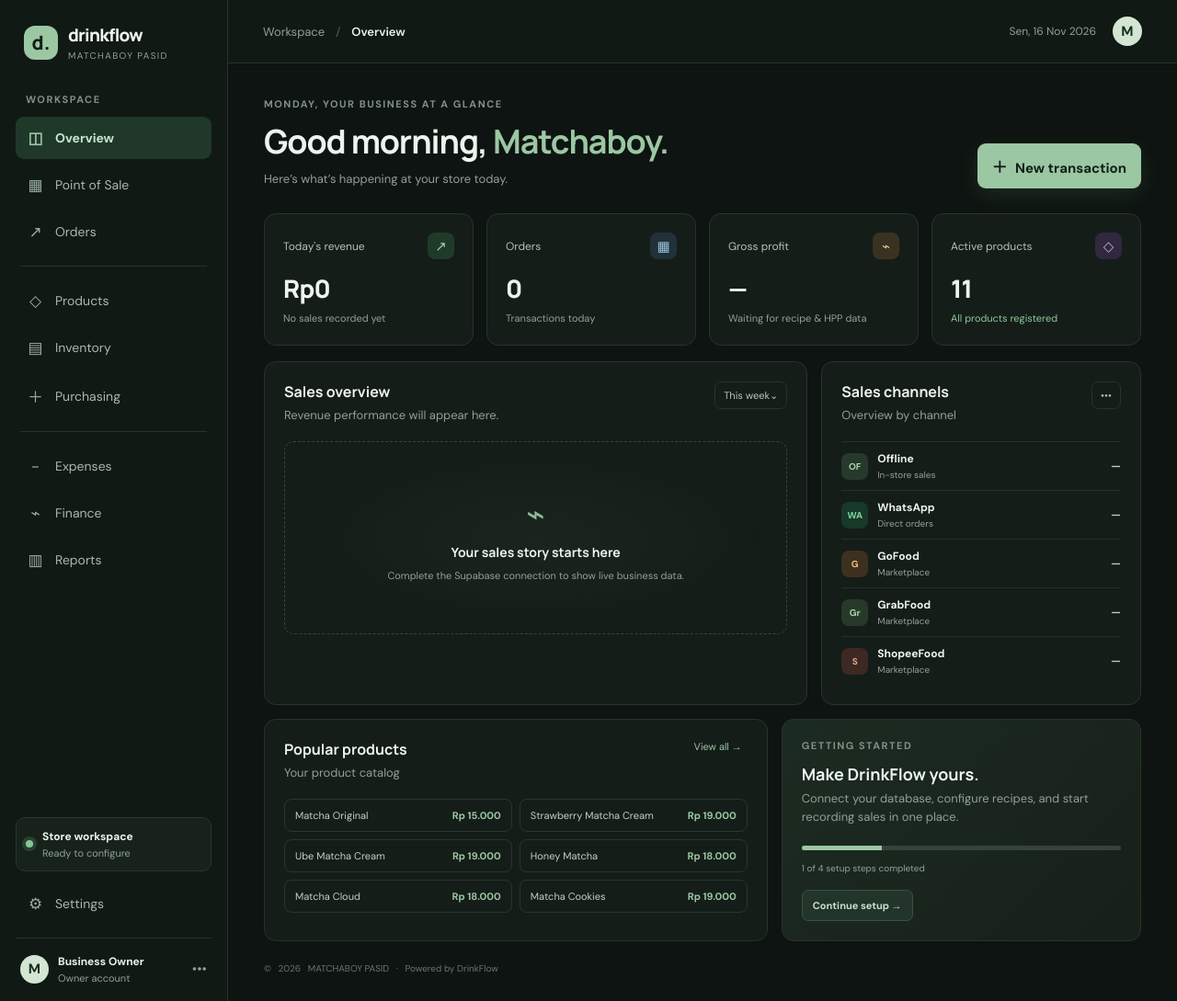
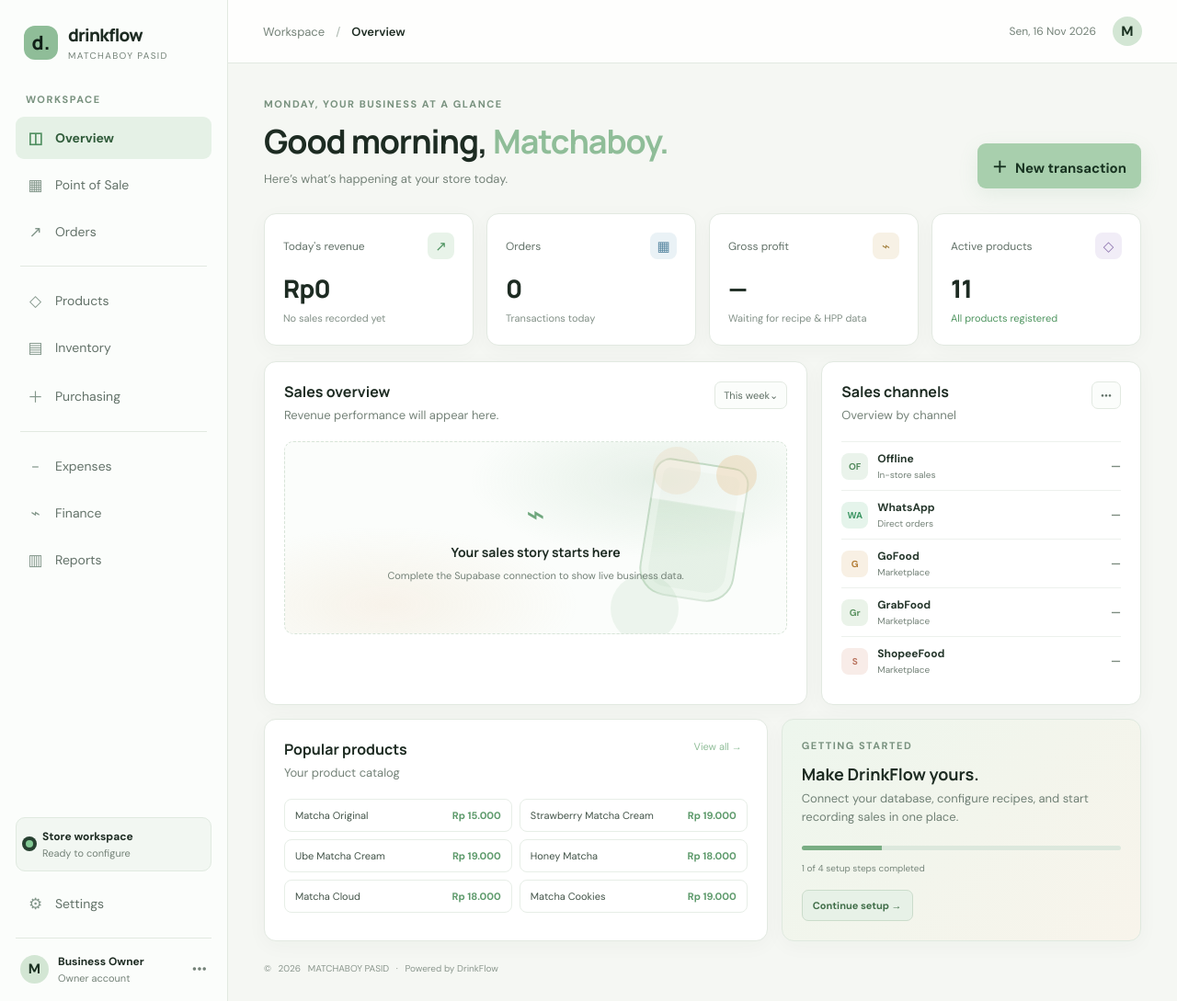
Before and after one commit to azihab9/drinkflow, a plain HTML site: page index.html in a window 1280 px wide. Shown: the whole page at 92% size. Drawn offline with Linux system fonts and the light colour scheme.

Commit message:
Switch DrinkFlow to light theme with abstract drink accents

```diff
--- a/assets/css/app.css
+++ b/assets/css/app.css
@@ -42,3 +42,61 @@ footer{font-size:10px}
   .metric-card>strong{font-size:23px}
   .panel-heading h2{font-size:16px}
 }
+
+
+/* Light editorial theme with abstract beverage artwork */
+:root{--bg:#f5f7f3;--surface:#ffffff;--surface-2:#f0f5ef;--line:#e2e9e1;--text:#1d2b22;--muted:#748278;--green:#8fbd98;--green-strong:#5f9b6e;--green-soft:#e5f1e6;--white:#fff;--shadow:0 16px 45px rgba(35,63,42,.08)}
+body{background:var(--bg);color:var(--text)}
+.sidebar{background:#fbfdfb;border-color:var(--line)}
+.brand{color:var(--text)}
+.workspace-label,.eyebrow{color:#78917e}
+.nav-link{color:#637269}
+.nav-link:hover{background:#f0f5f0;color:#203529}
+.nav-link.active{background:#e5f1e6;color:#315c3b}
+.nav-icon{color:#82968a}
+.nav-link.active .nav-icon{color:#4f8e60}
+.nav-divider{background:var(--line)}
+.store-status{background:#f2f7f2;border-color:#e0eae0}
+.store-status small,.user-mini small{color:var(--muted)}
+.user-mini{border-color:var(--line)}
+.topbar{background:rgba(255,255,255,.88);border-color:var(--line)}
+.breadcrumb{color:var(--muted)}
+.breadcrumb i{color:#aab6ad}
+.breadcrumb b{color:var(--text)}
+.date-chip{color:var(--muted)}
+.metric-card,.panel{background:#fff;border-color:var(--line);box-shadow:0 5px 22px rgba(36,62,42,.035)}
+.metric-top{color:#637269}
+.metric-icon.green{background:#e8f3e9;color:#4d9360}
+.metric-icon.blue{background:#eaf2f6;color:#5686a0}
+.metric-icon.amber{background:#f7f1e5;color:#a88748}
+.metric-icon.violet{background:#f1edf7;color:#8c73ae}
+.muted{color:#829087}
+.positive{color:#4f9560}
+.select-label,.panel-menu{color:#607066;border-color:var(--line);background:#fbfdfb}
+.chart-empty{border-color:#d7e4d8;background:radial-gradient(ellipse at 75% 20%,rgba(143,189,152,.20),transparent 36%),radial-gradient(ellipse at 20% 85%,rgba(226,190,143,.16),transparent 34%),#fbfdfb;position:relative;overflow:hidden}
+.chart-empty:before{content:"";position:absolute;width:100px;height:145px;right:9%;top:22px;border:2px solid rgba(111,158,119,.23);border-radius:18px 18px 30px 30px;transform:rotate(9deg);background:linear-gradient(180deg,rgba(255,255,255,.2) 0 30%,rgba(153,199,157,.22) 31% 100%);box-shadow:inset 0 0 0 8px rgba(255,255,255,.28)}
+.chart-empty:after{content:"";position:absolute;width:44px;height:44px;right:6%;top:14px;border-radius:50%;background:rgba(231,192,145,.34);box-shadow:-100px 145px 0 15px rgba(156,197,160,.16),-65px -5px 0 4px rgba(230,193,148,.2)}
+.chart-empty>*{position:relative;z-index:1}
+.chart-symbol{color:#6fa77d}
+.chart-empty b{color:var(--text)}
+.channel-row{border-color:#edf1ed}
+.channel-row b{color:#26372c}
+.channel-row>strong{color:#7d8c80}
+.offline{background:#eaf3eb;color:#548b5f}
+.whatsapp{background:#e5f4eb;color:#3b9562}
+.gofood{background:#f8f0e4;color:#b27d36}
+.grab{background:#eaf3e9;color:#5b9361}
+.shopee{background:#f8ece8;color:#ba745f}
+.product-item{border-color:#e7eee7;color:#425348}
+.product-item span:last-child{color:#5d9a6b}
+.getting-started{background:linear-gradient(135deg,#edf6ed,#f8f4eb);border-color:#dfe9df}
+.getting-started p{color:#718176}
+.setup-progress{background:#dce8dd}
+.setup-progress span{background:#79ad83}
+.getting-started>small{color:#78877c}
+.secondary-button{border-color:#cbdccb;background:#e7f1e7;color:#416e49}
+.primary-button{background:#a8cfad;color:#183321;box-shadow:0 7px 22px rgba(111,167,125,.12)}
+.primary-button:hover{background:#b8dbbd}
+footer{color:#8b978e}
+.toast{background:#203a29;color:#f3fff4}
+@media(max-width:760px){.sidebar{background:#fbfdfb}.topbar{background:#fff}}
```
